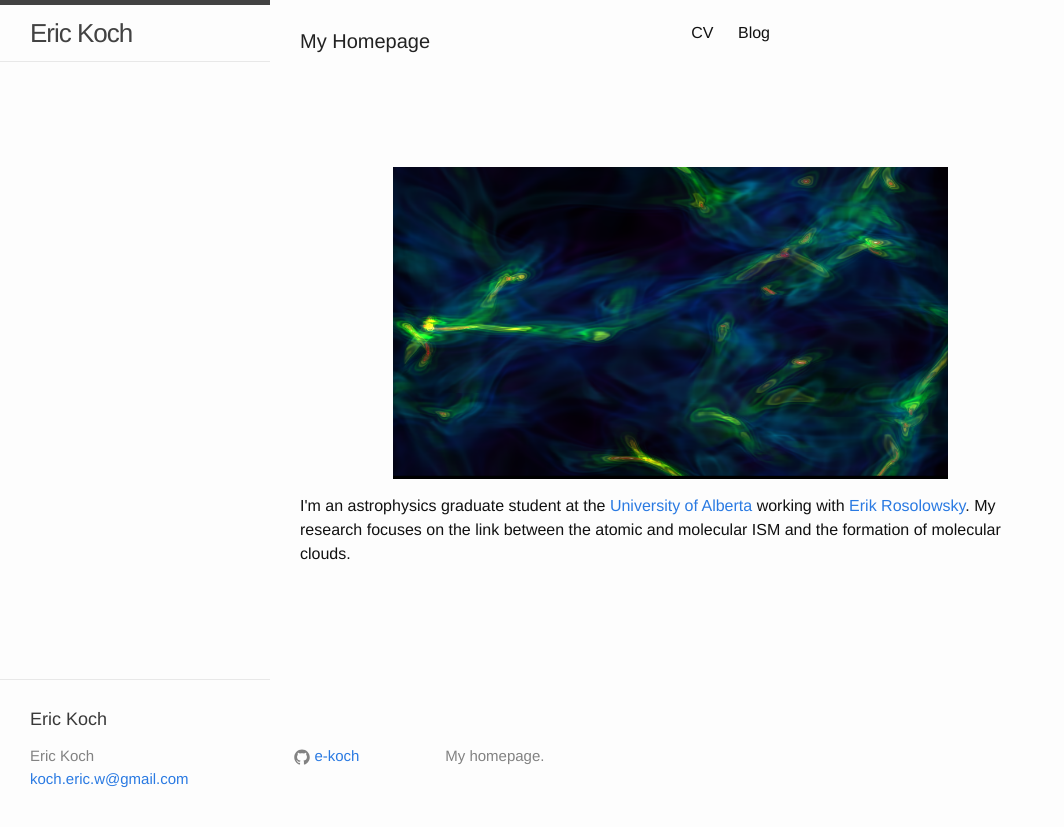
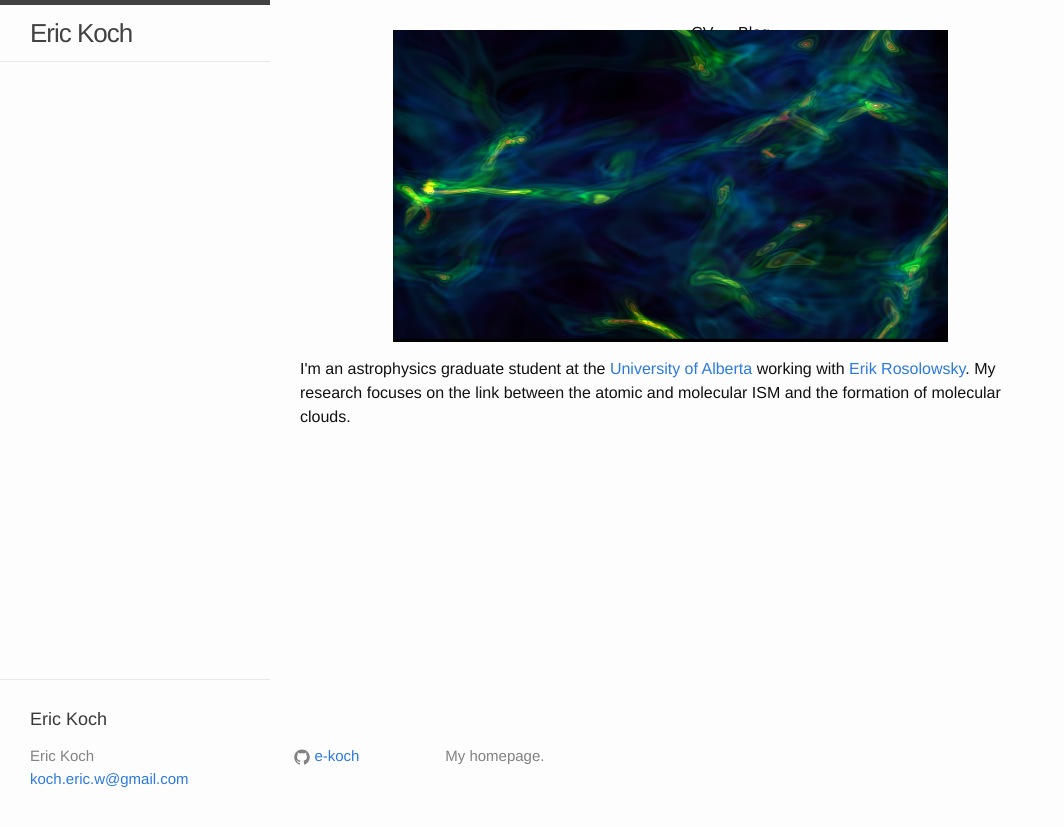
Before and after one commit to e-koch/e-koch.github.io, a Jekyll site: the page built from index.html, in a window 1280 px wide. Shown: the top 827 px of the page, without its empty margins (0-1064 px from the left). Built offline with Jekyll 4.4.1, drawn with Linux system fonts in a browser that asks for light colours.

Commit message:
Remove padding and page heading

```diff
--- a/index.html
+++ b/index.html
@@ -4,9 +4,7 @@
 
 <div class="wrapper">
 
-  <h1 class="page-heading">My Homepage</h1>
-
-  <center><p><img src="{{ site.baseurl }}images/hd22_013.png" width="75%" style="PADDING-TOP: 100px"></p></center>
+  <center><p><img src="{{ site.baseurl }}images/hd22_013.png" width="75%"></p></center>
 
   <p>I'm an astrophysics graduate student at the <a href="https://uofa.ualberta.ca/physics">University of Alberta</a> working with <a href="http://www.ualberta.ca/~erosolow/UAlberta/Home.html">Erik Rosolowsky</a>. My research focuses on the link between the atomic and molecular ISM and the formation of molecular clouds.</p>
 
```
